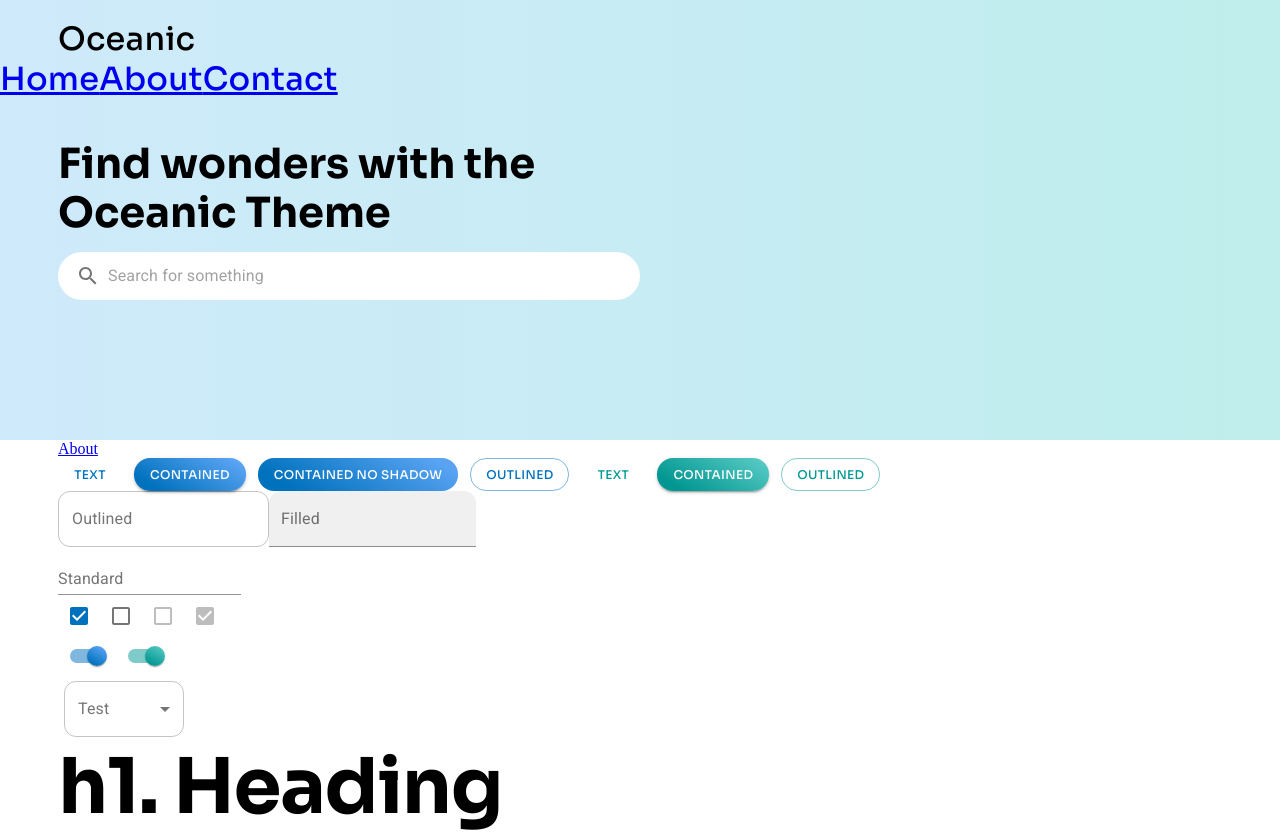
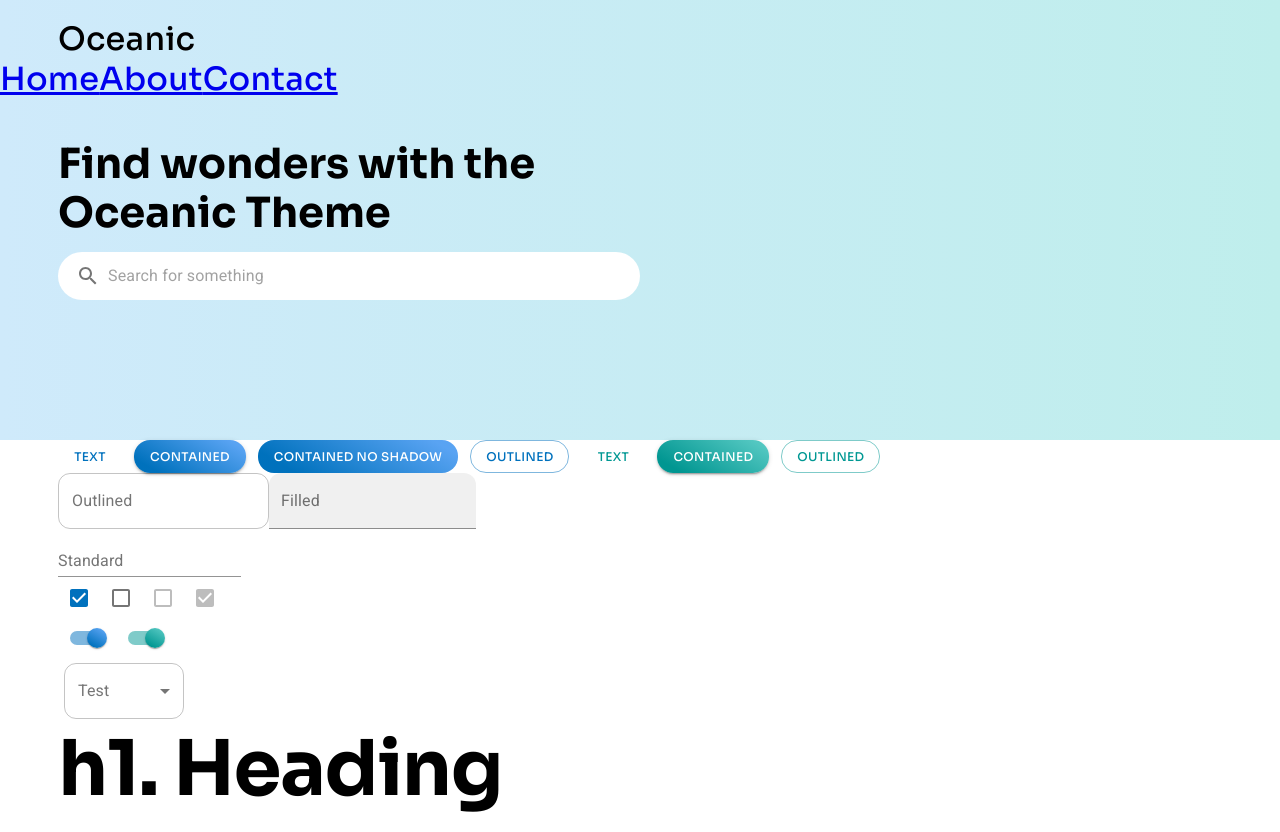
Before and after one commit to brentmitch/Oceanic-MUI-Theme, a React (Create React App) app: page / in a window 1280 px wide. Shown: the top 832 px of the page. Built offline with nearby package versions, Linux system fonts and the light colour scheme; the HTML template or start-up script is replaced by a standard one.

Commit message:
Convert pages to typescript components

```diff
--- a/src/pages/about/about.js
+++ b/src/pages/about/about.tsx
@@ -1,6 +1,6 @@
 import { Box, Container, Typography } from '@mui/material';
 
-function About() {
+const About: React.FC = () => {
 	return (
 		<Container>
 			<Box sx={{ width: '100%', maxWidth: 500 }}>
@@ -56,5 +56,5 @@ function About() {
 			</Box>
 		</Container>
 	);
-}
+};
 export default About;
--- a/src/pages/contact/contact.js
+++ b/src/pages/contact/contact.tsx
@@ -12,7 +12,7 @@ import {
 	TextField,
 } from '@mui/material';
 
-function Contact() {
+const Contact: React.FC = () => {
 	const label = { inputProps: { 'aria-label': 'Checkbox demo' } };
 	const selectValue = '';
 	return (
@@ -84,5 +84,5 @@ function Contact() {
 			</Box>
 		</Container>
 	);
-}
+};
 export default Contact;
--- a/src/pages/home/home.js
+++ b/src/pages/home/home.tsx
@@ -1,4 +1,3 @@
-import { Link } from 'react-router-dom';
 import {
 	Box,
 	Button,
@@ -15,17 +14,13 @@ import {
 } from '@mui/material';
 import Hero from '../../components/hero/hero';
 
-function Home() {
+const Home: React.FC = () => {
 	const label = { inputProps: { 'aria-label': 'Checkbox demo' } };
 	const selectValue = '';
 	return (
 		<>
 			<Hero />
 			<Container>
-				<nav>
-					<Link to='/about'>About</Link>
-				</nav>
-
 				<Stack spacing={2} direction='row'>
 					<Button variant='text'>Text</Button>
 					<Button variant='contained'>Contained</Button>
@@ -170,5 +165,5 @@ function Home() {
 			</Container>
 		</>
 	);
-}
+};
 export default Home;
```
